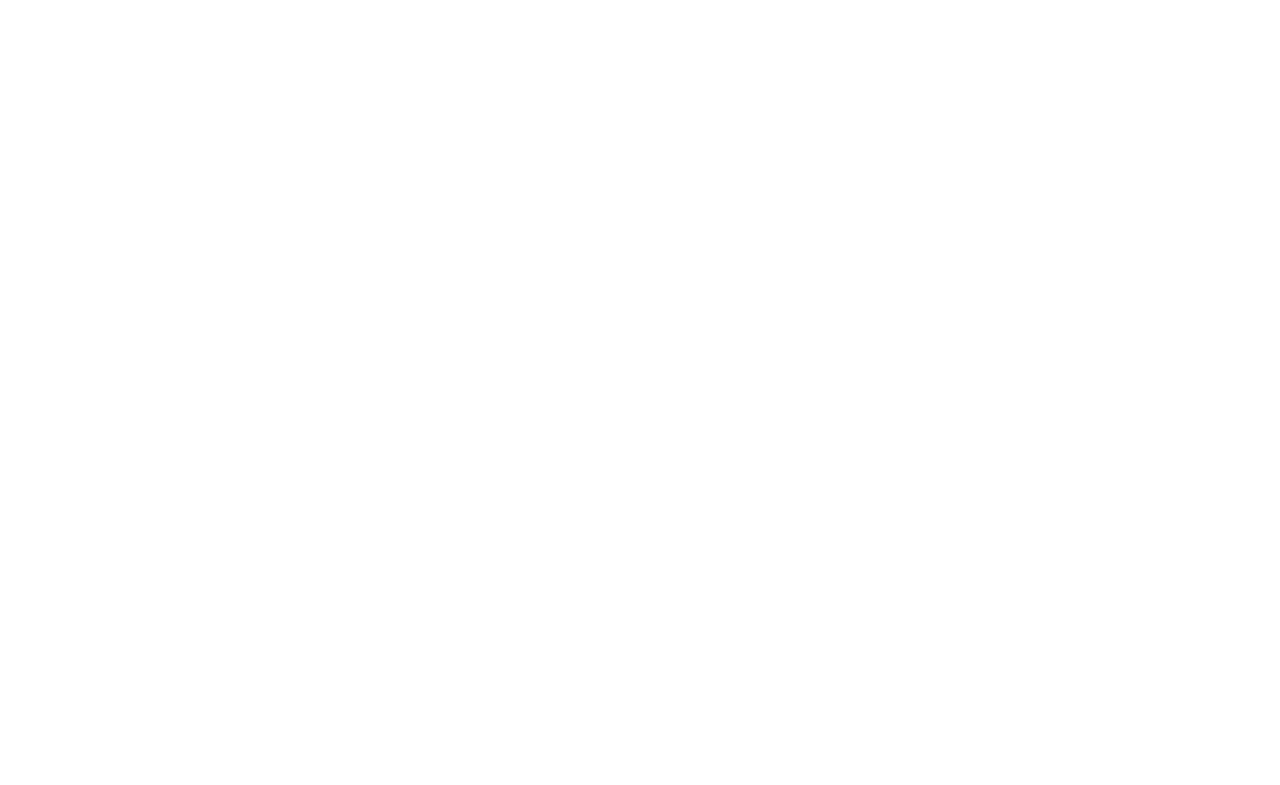
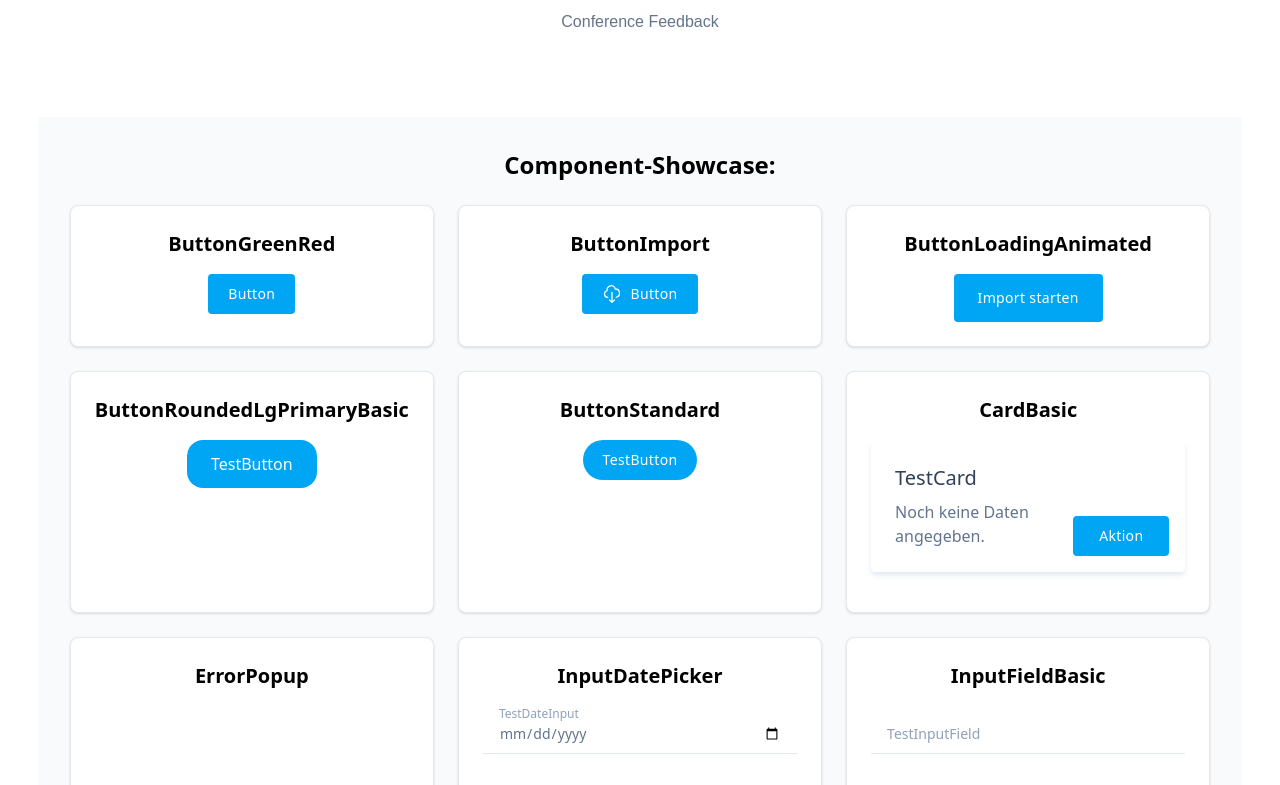
Before and after one commit to marcohoegen/TWP_KonferenzTool, a React app in the folder frontend/: page /componentshowcase in a window 1280 px wide. Before the commit this address had no page. Shown: the part 315-1100 px from the top of the page. Before the commit the page ends 800 px from the top, so only its background shows below. Built offline with nearby package versions, Linux system fonts and the light colour scheme; the HTML template or start-up script is replaced by a standard one.

Commit message:
Added ComponentShowCase to visualize all Components for testing.

```diff
--- a/frontend/src/App.tsx
+++ b/frontend/src/App.tsx
@@ -7,6 +7,7 @@
 import CustomerSeite from "./pages/CustomerSeite";
 import confeedlogo from "./assets/confeedlogo.svg";
 import NewConference from "./pages/NewConference";
+import ComponentShowCase from "./pages/ComponentShowcase";
 
 const HomePage = () => {
   const [data, setData] = useState<AdminData[]>([]);
@@ -58,7 +59,17 @@
         <ButtonRoundedLgPrimaryBasic onClick={()=> navigate("/newconference")}>
           New Conference
         </ButtonRoundedLgPrimaryBasic>
-        <img src={confeedlogo} alt="Confeed Logo" className="logo confeed" width={400}/>
+        <ButtonRoundedLgPrimaryBasic
+          onClick={() => navigate("/componentshowcase")}
+        >
+          Beispielkomponenten
+        </ButtonRoundedLgPrimaryBasic>
+        <img
+          src={confeedlogo}
+          alt="Confeed Logo"
+          className="logo confeed"
+          width={400}
+        />
       </div>
     </div>
   );
@@ -72,6 +83,7 @@
       <Route path="/adminseite" element={<AdminSeite />} />
       <Route path="/customerseite" element={<CustomerSeite />} />
       <Route path="/newconference" element={<NewConference />} />
+        <Route path="/componentshowcase" element={<ComponentShowCase />} />
     </Routes>
     </Router>
   );
--- /dev/null
+++ b/frontend/src/pages/ComponentShowcase.tsx
@@ -0,0 +1,122 @@
+import confeedlogo from "../assets/confeedlogo.svg";
+import ButtonGreenRed from "../common/ButtonGreenRed";
+import ButtonImport from "../common/ButtonImport";
+import ButtonLoadingAnimated from "../common/ButtonLoadingAnimated";
+import ButtonRoundedLgPrimaryBasic from "../common/ButtonRoundedLgPrimaryBasic";
+import ButtonStandard from "../common/ButtonStandard";
+import CardBasic from "../common/CardBasic";
+import ErrorPopup from "../common/ErrorPopup";
+import InputDatePicker from "../common/InputDatePicker";
+import InputFieldBasic from "../common/InputFieldBasic";
+import InputFieldBasicRounded from "../common/InputFieldBasicRounded";
+import InputFieldPassword from "../common/InputFieldPassword";
+import InputTextarea from "../common/InputTextarea";
+import SelectFieldMenu from "../common/SelectFieldMenu";
+const ComponentShowCase = () => {
+  return (
+    <div className="flex flex-col items-center justify-center min-h-screen bg-white">
+      <img
+        src={confeedlogo}
+        alt="Confeed Logo"
+        className="content-center"
+        width={400}
+      />
+
+      <section className="p-8 bg-gray-50 min-h-screen">
+        <h2 className="text-2xl font-semibold mb-6">Component-Showcase:</h2>
+        <div className="grid gap-6 sm:grid-cols-2 lg:grid-cols-3">
+          <div className="p-6 bg-white border border-gray-200 rounded-lg shadow-sm">
+            <h3 className="text-xl font-semibold mb-4">ButtonGreenRed</h3>
+            <ButtonGreenRed></ButtonGreenRed>
+          </div>
+          <div className="p-6 bg-white border border-gray-200 rounded-lg shadow-sm">
+            <h3 className="text-xl font-semibold mb-4">ButtonImport</h3>
+            <ButtonImport></ButtonImport>
+          </div>
+          <div className="p-6 bg-white border border-gray-200 rounded-lg shadow-sm">
+            <h3 className="text-xl font-semibold mb-4">
+              ButtonLoadingAnimated
+            </h3>
+            <ButtonLoadingAnimated></ButtonLoadingAnimated>
+          </div>
+          <div className="p-6 bg-white border border-gray-200 rounded-lg shadow-sm">
+            <h3 className="text-xl font-semibold mb-4">
+              ButtonRoundedLgPrimaryBasic
+            </h3>
+            <ButtonRoundedLgPrimaryBasic>
+              TestButton
+            </ButtonRoundedLgPrimaryBasic>
+          </div>
+          <div className="p-6 bg-white border border-gray-200 rounded-lg shadow-sm">
+            <h3 className="text-xl font-semibold mb-4">ButtonStandard</h3>
+
+            <ButtonStandard children={"TestButton"}></ButtonStandard>
+          </div>
+          <div className="p-6 bg-white border border-gray-200 rounded-lg shadow-sm">
+            <h3 className="text-xl font-semibold mb-4">CardBasic</h3>
+
+            <CardBasic title={"TestCard"}></CardBasic>
+          </div>
+          <div className="p-6 bg-white border border-gray-200 rounded-lg shadow-sm">
+            <h3 className="text-xl font-semibold mb-4">ErrorPopup</h3>
+
+            <ErrorPopup title="Fehler" />
+          </div>
+          <div className="p-6 bg-white border border-gray-200 rounded-lg shadow-sm">
+            <h3 className="text-xl font-semibold mb-4">InputDatePicker</h3>
+
+            <InputDatePicker
+              id={"TestDatePickerId"}
+              label={"TestDateInput"}
+            ></InputDatePicker>
+          </div>
+          <div className="p-6 bg-white border border-gray-200 rounded-lg shadow-sm">
+            <h3 className="text-xl font-semibold mb-4">InputFieldBasic</h3>
+
+            <InputFieldBasic
+              id={"TestInputFieldId"}
+              label={"TestInputField"}
+            ></InputFieldBasic>
+          </div>
+          <div className="p-6 bg-white border border-gray-200 rounded-lg shadow-sm">
+            <h3 className="text-xl font-semibold mb-4">
+              InputFieldBasicRounded
+            </h3>
+
+            <InputFieldBasicRounded
+              id={"TestInputBasicRoundedId"}
+              label={"TestInputBasisRounded"}
+            ></InputFieldBasicRounded>
+          </div>
+          <div className="p-6 bg-white border border-gray-200 rounded-lg shadow-sm">
+            <h3 className="text-xl font-semibold mb-4">InputFieldPassword</h3>
+
+            <InputFieldPassword></InputFieldPassword>
+          </div>
+          <div className="p-6 bg-white border border-gray-200 rounded-lg shadow-sm">
+            <h3 className="text-xl font-semibold mb-4">InputTextarea</h3>
+
+            <InputTextarea
+              id={"InputTextAreaId"}
+              label={"InputTextArea"}
+            ></InputTextarea>
+          </div>
+          <div className="p-6 bg-white border border-gray-200 rounded-lg shadow-sm">
+            <h3 className="text-xl font-semibold mb-4">SelectFieldMenu</h3>
+
+            <SelectFieldMenu
+              id={"SelectFieldMenuId"}
+              label={"TestSelectFieldMenu"}
+              options={[
+                { value: "option1", label: "Option 1" },
+                { value: "option2", label: "Option 2" },
+                { value: "option3", label: "Option 3" },
+              ]}
+            ></SelectFieldMenu>
+          </div>
+        </div>
+      </section>
+    </div>
+  );
+};
+export default ComponentShowCase;
```
